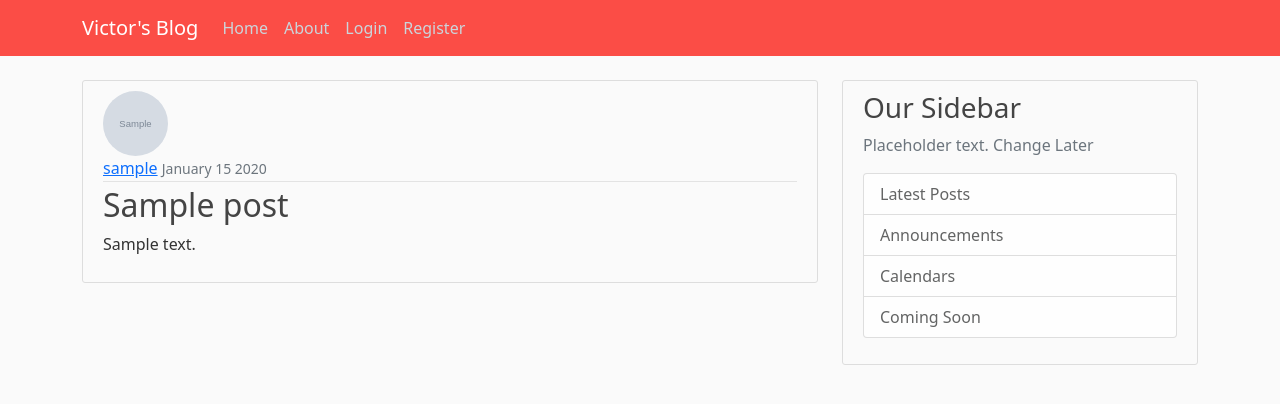
After one commit to Victoromoniyi/flaskblog, a Flask app: page /post/1 in a window 1280 px wide. The commit adds this page. Shown: the top 404 px of the page. Run offline with Flask 2, Linux system fonts and the light colour scheme; tables that the repository leaves empty hold one stand-in row (values such as "Sample post"); grey boxes marked "Sample" are stand-in pictures; some libraries are stand-ins or nearby versions.

Commit message:
user can add, edit and delete posts

```diff
--- a/flaskblog/routes.py
+++ b/flaskblog/routes.py
@@ -1,32 +1,16 @@
 import os
 import secrets
 from PIL import Image
-from flask import render_template, url_for, flash, redirect, request
+from flask import render_template, url_for, flash, redirect, request, abort
 from flaskblog import app, db, bcrypt
-from flaskblog.forms import RegistrationForm, LoginForm, UpdateAccountForm
+from flaskblog.forms import RegistrationForm, LoginForm, UpdateAccountForm, PostForm
 from flaskblog.models import User, Post
 from flask_login import current_user, login_user, logout_user, login_required
-
-
-posts = [
-    {
-    'author': 'Victor Omoniyi',
-    'title': 'Blog Post 1',
-    'content': 'First post content',
-    'date_posted': 'December 22nd, 2020'
-    },
-    {
-    'author': 'John Doe',
-    'title': 'Blog Post 2',
-    'content': 'Second post content',
-    'date_posted': 'January 1st, 2021'
-        },
-
-]
 
 @app.route('/')
 @app.route('/home')
 def home():
+    posts = Post.query.all()
     return render_template('home.html', posts=posts)
 
 @app.route('/about')
@@ -98,3 +82,51 @@
         form.email.data = current_user.email
     image_file = url_for('static', filename='profile_pictures/' + (current_user.image_file))
     return render_template('account.html', title='Account',image_file=image_file, form=form)
+
+
+@app.route("/post/new", methods=['GET', 'POST'])
+@login_required
+def new_post():
+    form = PostForm()
+    if form.validate_on_submit():
+        post = Post(title=form.title.data, content=form.content.data, author=current_user)
+        db.session.add(post)
+        db.session.commit()
+        flash('Success! Your post has been created!', 'success')
+        return redirect(url_for('home'))
+    return render_template('make_post.html', title='New Post',form=form, legend='New Post')
+
+
+@app.route("/post/<int:post_id>")
+def post(post_id):
+     post = Post.query.get_or_404(post_id)
+     return render_template('post.html', title=post.title, post=post)
+
+@app.route("/post/<int:post_id>/edit", methods=['GET', 'POST'])
+@login_required
+def edit_post(post_id):
+    post = Post.query.get_or_404(post_id)
+    if post.author != current_user:
+        abort(403) #Manual HTTP 403. Forbidden Route
+    form = PostForm()
+    if form.validate_on_submit():
+        post.title = form.title.data
+        post.content = form.content.data
+        db.session.commit()
+        flash('Your post has been updated', 'success')
+        return redirect (url_for('post', post_id=post.id))
+    elif request.method == 'GET':
+        form.content.data = post.content
+        form.title.data = post.title
+    return render_template('make_post.html', title='Edit Post',form=form, legend='Edit Post')
+
+@app.route("/post/<int:post_id>/delete", methods=['POST'])
+@login_required
+def delete_post(post_id):
+    post = Post.query.get_or_404(post_id)
+    if post.author != current_user:
+        abort(403)
+    db.session.delete(post)
+    db.session.commit()
+    flash('Your post has been deleted', 'success')
+    return redirect (url_for('home'))
--- a/flaskblog/templates/layout.html
+++ b/flaskblog/templates/layout.html
@@ -5,6 +5,10 @@
     <meta name="viewport" content="width=device-width, initial-scale=1">
     <!-- Bootstrap CSS -->
     <link href="https://cdn.jsdelivr.net/npm/bootstrap@5.0.0-beta1/dist/css/bootstrap.min.css" rel="stylesheet" integrity="sha384-giJF6kkoqNQ00vy+HMDP7azOuL0xtbfIcaT9wjKHr8RbDVddVHyTfAAsrekwKmP1" crossorigin="anonymous">
+    <script src="https://code.jquery.com/jquery-3.4.1.slim.min.js" integrity="sha384-J6qa4849blE2+poT4WnyKhv5vZF5SrPo0iEjwBvKU7imGFAV0wwj1yYfoRSJoZ+n" crossorigin="anonymous"></script>
+    <script src="https://cdn.jsdelivr.net/npm/popper.js@1.16.0/dist/umd/popper.min.js" integrity="sha384-Q6E9RHvbIyZFJoft+2mJbHaEWldlvI9IOYy5n3zV9zzTtmI3UksdQRVvoxMfooAo" crossorigin="anonymous"></script>
+    <script src="https://stackpath.bootstrapcdn.com/bootstrap/4.4.1/js/bootstrap.min.js" integrity="sha384-wfSDF2E50Y2D1uUdj0O3uMBJnjuUD4Ih7YwaYd1iqfktj0Uod8GCExl3Og8ifwB6" crossorigin="anonymous"></script>
+  </body>
     <link rel="stylesheet" type="text/css" href="{{ url_for('static', filename='main.css')}}">
     {% if title %}
     <title>Victor's Blog - {{ title }}</title>
@@ -30,8 +34,9 @@
         <!-- Navbar Right Side -->
         <div class="navbar-nav">
           {% if current_user.is_authenticated %}
-          <a class="nav-item nav-link" href="{{ url_for('account') }}">Account</a>
-          <a class="nav-item nav-link" href="{{ url_for('logout') }}">Logout</a>
+            <a class="nav-item nav-link" href="{{ url_for('new_post') }}">New Post</a>
+            <a class="nav-item nav-link" href="{{ url_for('account') }}">Account</a>
+            <a class="nav-item nav-link" href="{{ url_for('logout') }}">Logout</a>
           {% else %}
             <a class="nav-item nav-link" href="{{ url_for('login') }}">Login</a>
             <a class="nav-item nav-link" href="{{ url_for('register') }}">Register</a>
--- /dev/null
+++ b/flaskblog/templates/post.html
@@ -0,0 +1,40 @@
+{% extends "layout.html" %}
+{% block content %}
+   <article class="media content-section">
+     <img class="rounded-circle article-img" src="{{  url_for('static', filename='profile_pictures/' + post.author.image_file) }}">
+     <div class="media-body">
+      <div class="article-metadata">
+        <a class="mr-2" href="#">{{ post.author.username }}</a>
+        <small class="text-muted">{{ post.date_posted.strftime('%B %d %Y') }}</small> <!-- Posts the time in Month, day, year format using datetime module -->
+        {% if post.author == current_user %}
+          <div>
+            <a class="btn btn-secondary btn-sm mt-1 mb-1" href="{{ url_for('edit_post', post_id=post.id) }}">Edit</a>
+            <button type="button" class="btn btn-danger btn-sm m-1" data-toggle="modal" data-target="#deleteModalCenter">Delete</button>
+          </div>
+        {% endif %}
+      </div>
+      <h2 class="article-title">{{ post.title }}</h2>
+      <p class="article-content">{{ post.content }}</p>
+      </div>
+    </article>
+
+    <!-- Modal -->
+    <div class="modal fade" id="deleteModalCenter" tabindex="-1" role="dialog" aria-labelledby="deleteModalCenterTitle" aria-hidden="true">
+      <div class="modal-dialog modal-dialog-centered" role="document">
+        <div class="modal-content">
+          <div class="modal-header">
+            <h5 class="modal-title" id="deleteModalLongTitle">Delete Post?</h5>
+            <button type="button" class="close" data-dismiss="modal" aria-label="Close">
+              <span aria-hidden="true">&times;</span>
+            </button>
+          </div>
+          <div class="modal-footer">
+            <button type="button" class="btn btn-secondary" data-dismiss="modal">Cancel</button>
+            <form action="{{ url_for('delete_post', post_id=post.id) }}" method="POST">
+              <input class="btn btn-danger" type="submit" value="Delete">
+            </form>
+          </div>
+        </div>
+      </div>
+    </div>
+{% endblock content %}
```
Also changed, not shown: flaskblog/forms.py (+7 -1 lines), flaskblog/templates/home.html (+4 -3 lines), flaskblog/templates/make_post.html (added, +40 -0 lines), requirements.txt (added, +25 -0 lines), 1 other file.
